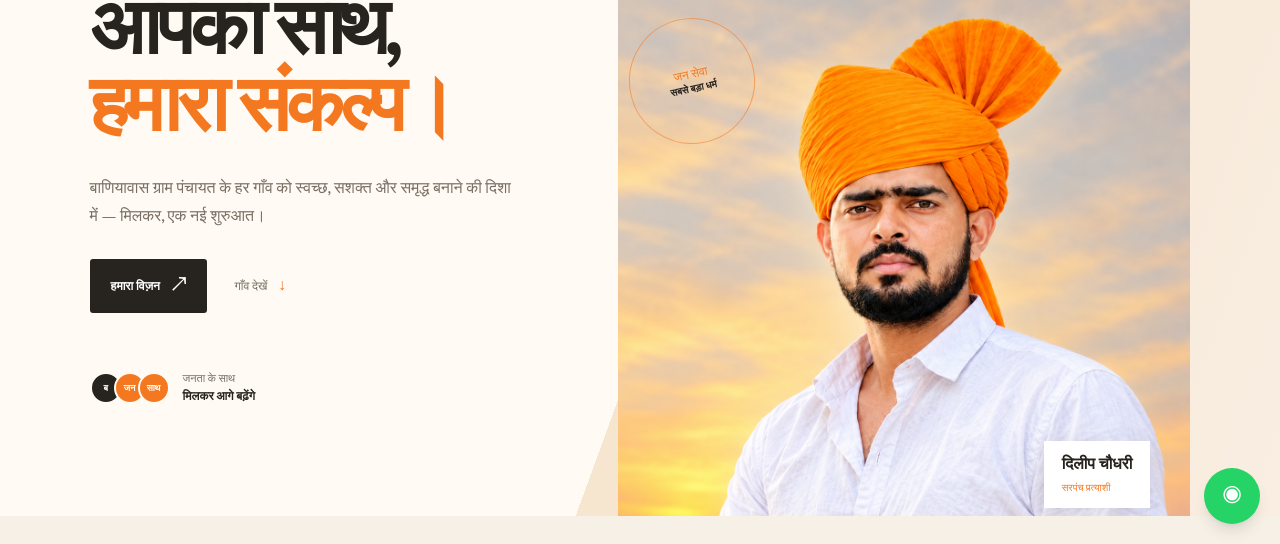
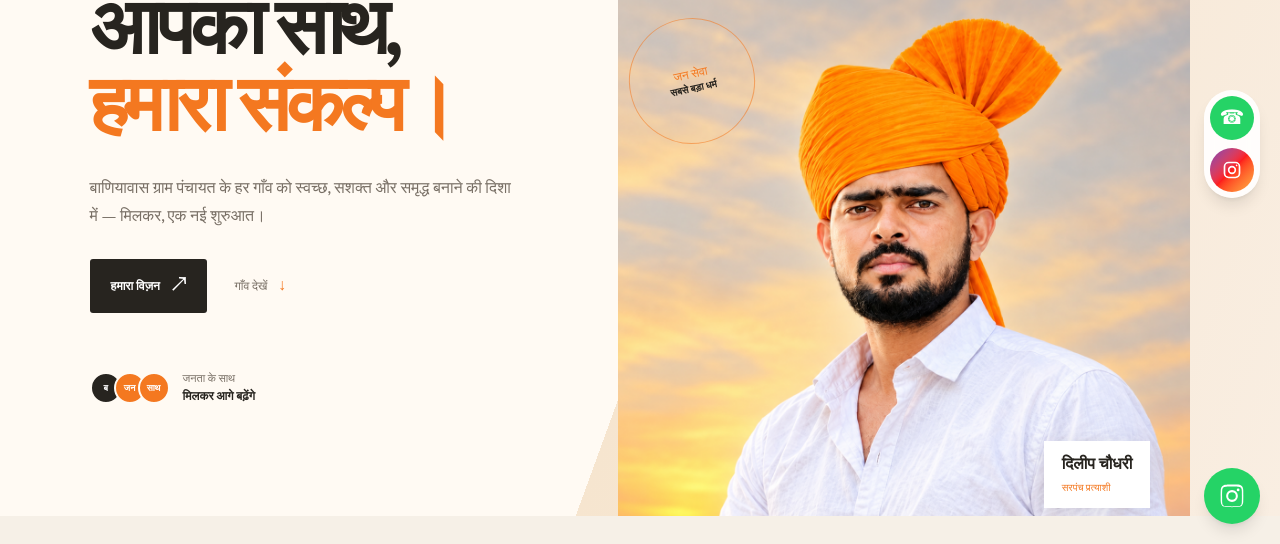
Before and after one commit to ravindrasirvi609/dilip-choudhary, a Next.js app: page / in a window 1280 px wide. Shown: the part 256-800 px from the top of the page. Built offline with nearby package versions, Linux system fonts and the light colour scheme; no server answers.

Commit message:
feat: add Instagram link to candidate details and enhance WhatsApp button with icon

```diff
--- a/app/page.tsx
+++ b/app/page.tsx
@@ -35,8 +35,16 @@ export default function Home() {
         aria-label="WhatsApp पर संपर्क करें"
         className="fixed bottom-5 right-5 z-40 flex h-14 w-14 items-center justify-center rounded-full bg-[#25D366] text-2xl text-white shadow-lg transition-transform hover:scale-105"
       >
-        <span aria-hidden="true">◉</span>
+        <svg aria-hidden="true" className="h-7 w-7" viewBox="0 0 24 24" fill="currentColor"><path d="M12 2.16c3.2 0 3.58.01 4.85.07 1.17.05 1.8.25 2.22.41.5.18.92.43 1.32.83.4.4.65.82.83 1.32.16.42.36 1.05.41 2.22.06 1.27.07 1.65.07 4.85s-.01 3.58-.07 4.85c-.05 1.17-.25 1.8-.41 2.22-.18.5-.43.92-.83 1.32-.4.4-.82.65-1.32.83-.42.16-1.05.36-2.22.41-1.27.06-1.65.07-4.85.07s-3.58-.01-4.85-.07c-1.17-.05-1.8-.25-2.22-.41a3.7 3.7 0 0 1-1.32-.83 3.7 3.7 0 0 1-.83-1.32c-.16-.42-.36-1.05-.41-2.22C2.31 15.58 2.3 15.2 2.3 12s.01-3.58.07-4.85c.05-1.17.25-1.8.41-2.22.18-.5.43-.92.83-1.32.4-.4.82-.65 1.32-.83.42-.16 1.05-.36 2.22-.41C8.42 2.17 8.8 2.16 12 2.16Zm0 1.77c-3.15 0-3.5.01-4.75.07-1.15.05-1.63.24-2.01.37-.32.12-.55.26-.79.5-.24.24-.38.47-.5.79-.13.38-.32.86-.37 2.01-.06 1.25-.07 1.6-.07 4.75s.01 3.5.07 4.75c.05 1.15.24 1.63.37 2.01.12.32.26.55.5.79.24.24.47.38.79.5.38.13.86.32 2.01.37 1.25.06 1.6.07 4.75.07s3.5-.01 4.75-.07c1.15-.05 1.63-.24 2.01-.37.32-.12.55-.26.79-.5.24-.24.38-.47.5-.79.13-.38.32-.86.37-2.01.06-1.25.07-1.6.07-4.75s-.01-3.5-.07-4.75c-.05-1.15-.24-1.63-.37-2.01a2.1 2.1 0 0 0-.5-.79 2.1 2.1 0 0 0-.79-.5c-.38-.13-.86-.32-2.01-.37-1.25-.06-1.6-.07-4.75-.07Zm0 3.02A5.05 5.05 0 1 1 12 17.05 5.05 5.05 0 0 1 12 6.95Zm0 8.33A3.28 3.28 0 1 0 12 8.72a3.28 3.28 0 0 0 0 6.56Zm6.42-8.53a1.18 1.18 0 1 1-2.36 0 1.18 1.18 0 0 1 2.36 0Z" /></svg>
       </a>
+      <div className="fixed right-5 top-1/2 z-40 flex -translate-y-1/2 flex-col gap-2 rounded-full bg-white/90 p-1.5 shadow-lg backdrop-blur-sm">
+        <a href={candidate.whatsapp} target="_blank" rel="noreferrer" aria-label="WhatsApp पर संपर्क करें" className="flex h-11 w-11 items-center justify-center rounded-full bg-[#25D366] text-white transition-transform hover:scale-105">
+          <span aria-hidden="true" className="text-xl">☎</span>
+        </a>
+        <a href={candidate.instagram} target="_blank" rel="noreferrer" aria-label="Instagram प्रोफाइल खोलें" className="flex h-11 w-11 items-center justify-center rounded-full bg-gradient-to-br from-[#833AB4] via-[#FD1D1D] to-[#FCAF45] text-white transition-transform hover:scale-105">
+          <svg aria-hidden="true" className="h-5 w-5" viewBox="0 0 24 24" fill="none" stroke="currentColor" strokeWidth="2"><rect x="3" y="3" width="18" height="18" rx="5" /><circle cx="12" cy="12" r="4" /><circle cx="17.5" cy="6.5" r="1" fill="currentColor" stroke="none" /></svg>
+        </a>
+      </div>
     </>
   );
 }
--- a/lib/content.ts
+++ b/lib/content.ts
@@ -11,6 +11,7 @@ export const candidate = {
 
   phone: "+916375523802",
   whatsapp: "https://wa.me/916375523802?text=नमस्ते%20दिलीप%20जी,%20मैं%20आपसे%20जुड़ना%20चाहता%2Fचाहती%20हूँ।",
+  instagram: "https://www.instagram.com/iamdilipchoudhary?stkn=MTcybm95dm5jMjJ1cw==",
 } as const;
 
 export const villages = [
```
